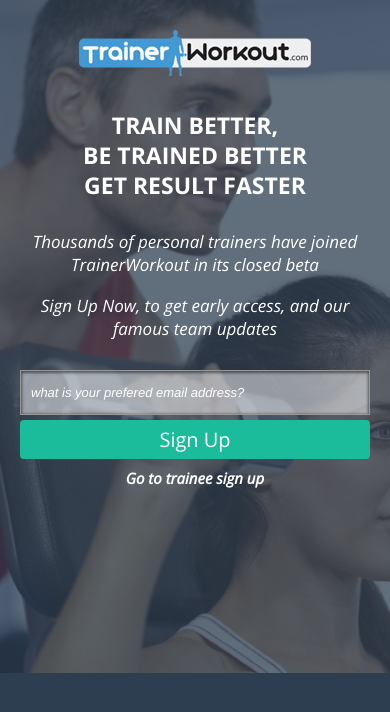
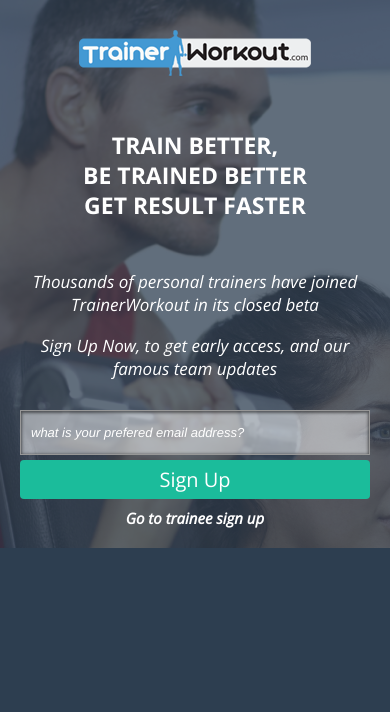
Before and after one commit to nicnhus22/nicnhus.github.io, a PHP site: page / in a window 390 px wide. Shown: the top 712 px of the page. Run offline with PHP 8.4, Linux system fonts and the light colour scheme; a stand-in replaces the project's code that opens the database connection; some libraries are stand-ins or nearby versions.

Commit message:
Add space between elements

```diff
--- a/css/newaddedcss.css
+++ b/css/newaddedcss.css
@@ -268,10 +268,10 @@ footer .left-quote {
 		text-align: center;
 		font-weight: 700;
 		line-height: 30px;
-		margin-bottom: 30px;
+		margin-bottom: 50px;
 	}
 	.banner {
-		padding-top:30px !important;
+		padding-top:50px !important;
 	}
 	.banner span {
 		font-size:17px !important;
@@ -279,7 +279,7 @@ footer .left-quote {
 	}
 	.signup-container {
 		padding-top: 30px;
-		padding-bottom: 50%;
+		padding-bottom: 30px;
 	}
 	.form-box .form-content {
 		width:100%;
```
